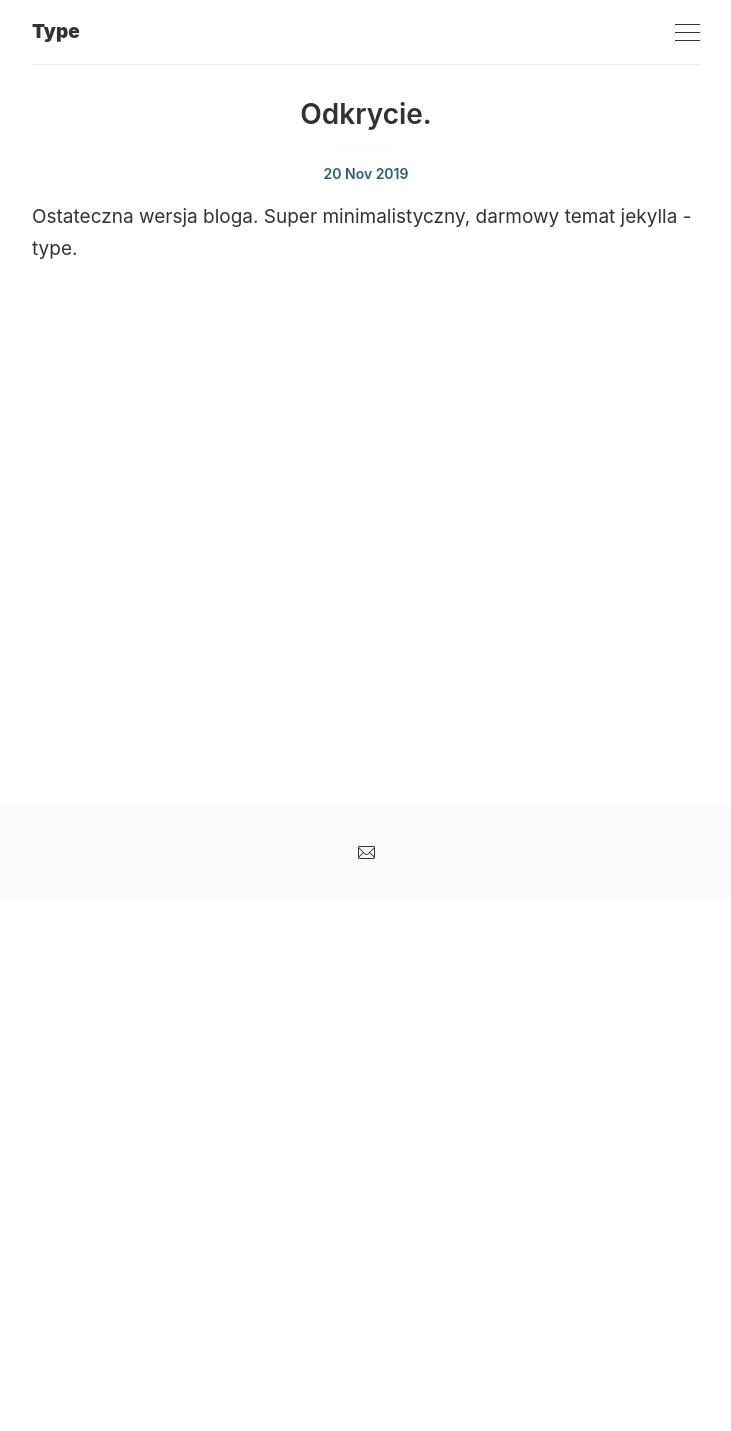
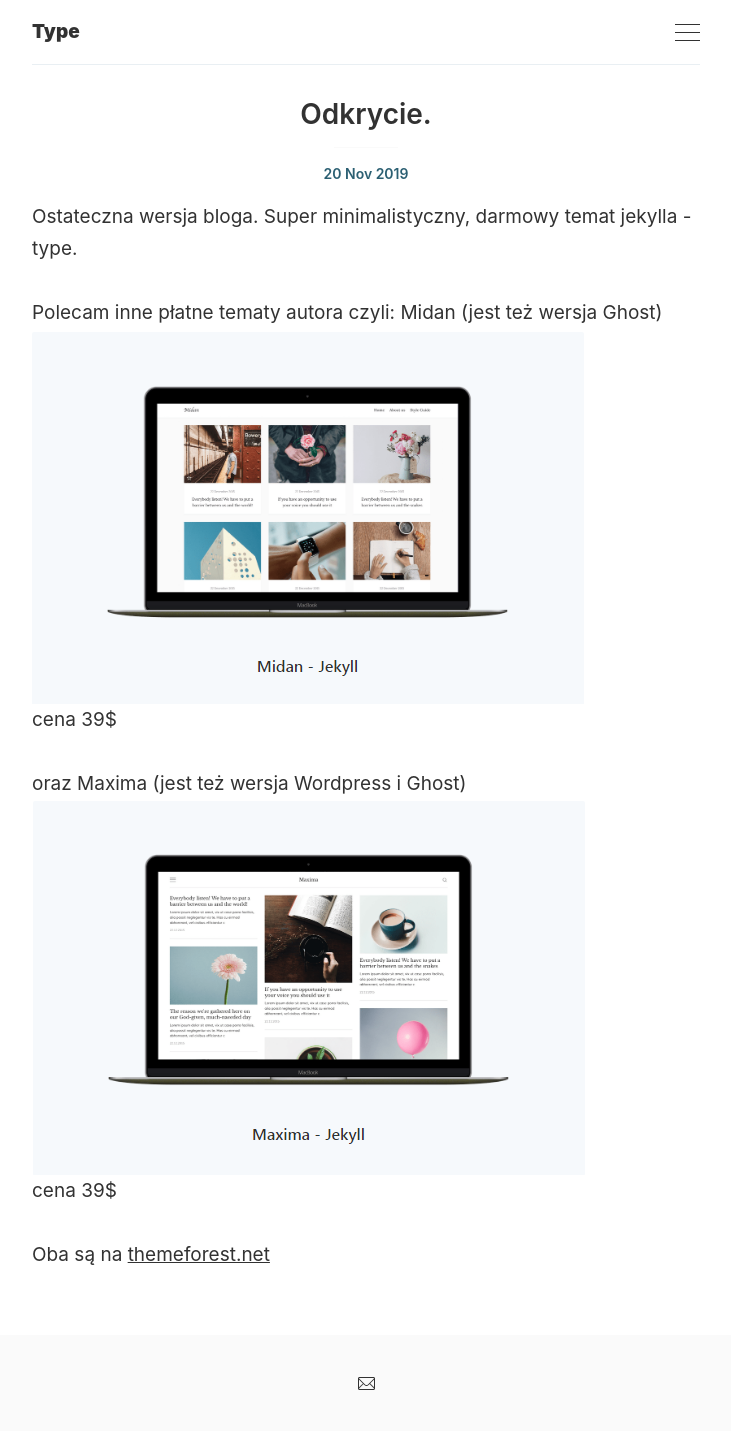
Before and after one commit to chris-plonka/chris-plonka.github.io, a Jekyll site: the page built from _posts/2019-11-20-20.md, in a window 1280 px wide. Shown: the whole page, without its empty margins (274-1005 px from the left). Built offline with Jekyll 4.4.1, drawn with Linux system fonts in a browser that asks for light colours; before the commit the page ends 900 px from its top, so only the background shows below that.

Commit message:
post 20 add themes

```diff
--- a/_posts/2019-11-20-20.md
+++ b/_posts/2019-11-20-20.md
@@ -10,3 +10,16 @@ image:
 <p class='c-content__cc-content'>
 Ostateczna wersja bloga. Super minimalistyczny, darmowy temat jekylla - type.
 </p>
+<p>
+Polecam inne  płatne tematy autora czyli:
+Midan (jest też wersja Ghost)
+<img src="/images/posts/midan.png" class="c-content__cc-content__image" />
+cena 39$
+</p>
+<p>
+oraz
+Maxima (jest też wersja Wordpress i Ghost)
+<img src="/images/posts/maxima.png" class="c-content__cc-content__image" />
+cena 39$
+</p>
+<p>Oba są na <a href="http://themeforest.net/">themeforest.net</a></p>
```
Also changed, not shown: images/posts/maxima.png (added), images/posts/midan.png (added), 5 other files.
